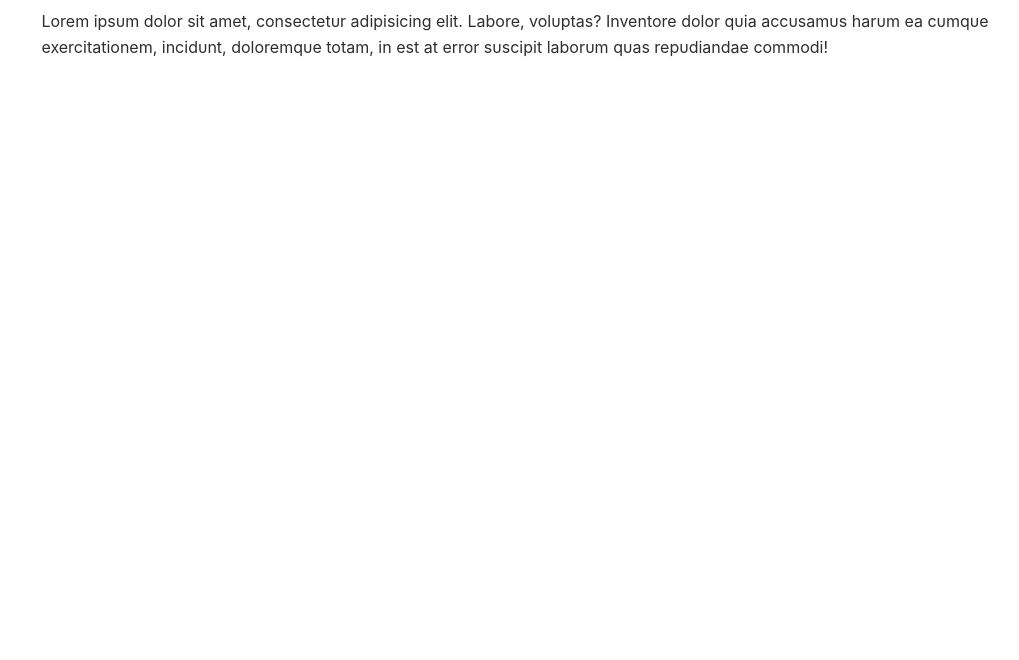
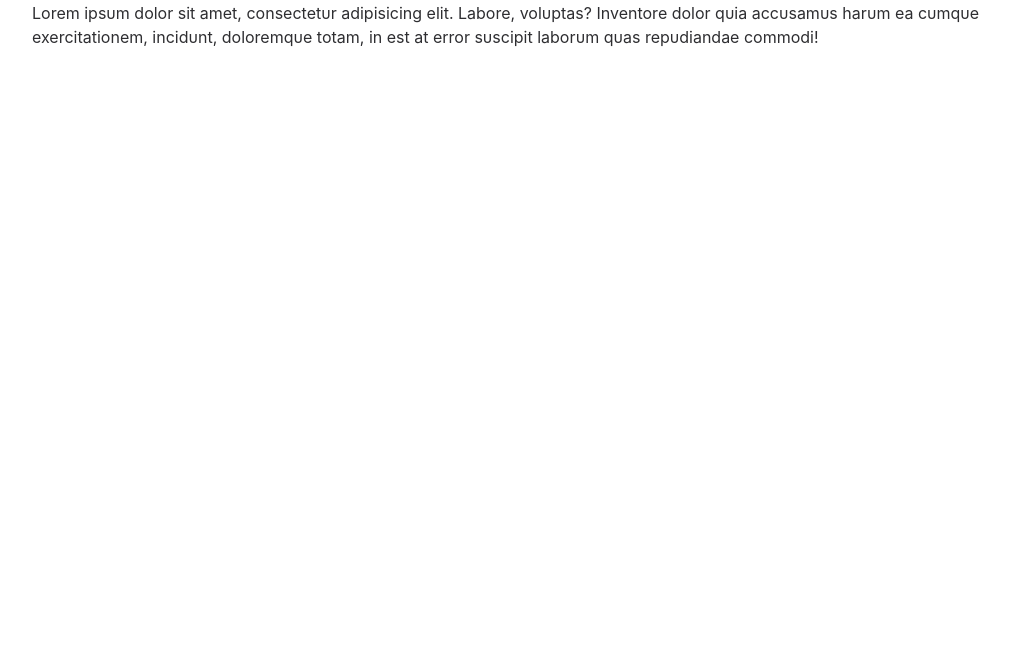
Before and after one commit to awsgroup/aws-master, a plain HTML site: page index.html in a window 1280 px wide. Shown: the part 140-800 px from the top of the page, without its empty margins (88-1107 px from the left). Drawn offline with Linux system fonts and the light colour scheme.

Commit message:
adjust line-height

```diff
--- a/scss/_variable.scss
+++ b/scss/_variable.scss
@@ -6,7 +6,7 @@
  $default-font: -apple-system, BlinkMacSystemFont, "Segoe UI", Roboto, Helvetica, Arial, sans-serif, "Apple Color Emoji", "Segoe UI Emoji", "Segoe UI Symbol";;
  $font-size: 16;
  $text-golden-ratio: 1.61803398875;
- $line-height : $font-size * $text-golden-ratio * 1px;
+ $line-height : $font-size * 1.5 * 1px;
  $baseline : $line-height /2;
  $h4-size : $font-size;
  $h3-size : $font-size * $text-golden-ratio;
```
Also changed, not shown: css/master.css, 1 other file.
